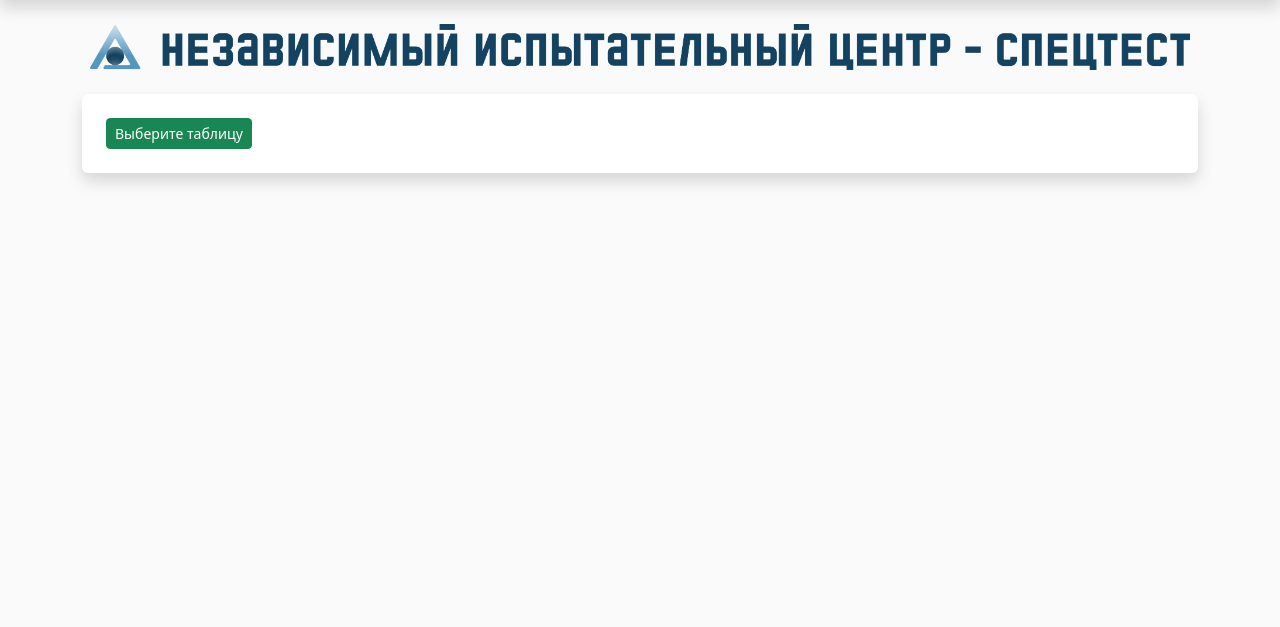
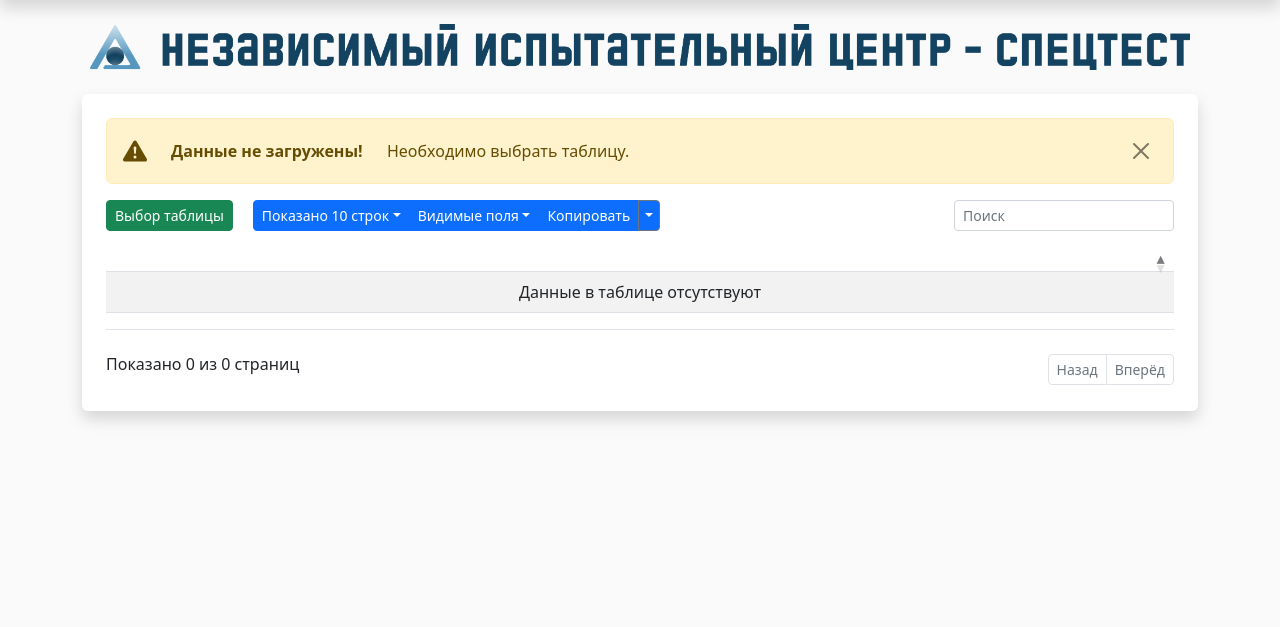
Before and after one commit to UberPipa/Project_for_VKR, a Django app: template RSO_stall_info/main/templates/main/doc_base.html in a window 1280 px wide. Shown: the part 97-724 px from the top of the page. Run offline with Django 4.2, Linux system fonts and the light colour scheme; the template is opened without the code that fills it, so the values that code supplies are empty; some libraries are stand-ins or nearby versions.

Commit message:
Добавил уведомления

```diff
--- a/RSO_stall_info/main/static/main/js/table.js
+++ b/RSO_stall_info/main/static/main/js/table.js
@@ -9,11 +9,6 @@
                 extend: 'copy',
                 split: [ 'pdf', 'excel', 'print'],
             },
-//            {
-//            extend: 'spacer',
-//            style: 'bar'
-//            },
-
         ],
         select: true,
         autoFill: true,
--- a/RSO_stall_info/main/templates/main/doc_base.html
+++ b/RSO_stall_info/main/templates/main/doc_base.html
@@ -3,11 +3,32 @@
 {% block title %} База данных {% endblock %}
 
 {% block content %}
+<!--Уведомление-->
+                <svg xmlns="http://www.w3.org/2000/svg" style="display: none;">
+                  <symbol id="check-circle-fill" fill="currentColor" viewBox="0 0 16 16">
+                    <path d="M16 8A8 8 0 1 1 0 8a8 8 0 0 1 16 0zm-3.97-3.03a.75.75 0 0 0-1.08.022L7.477 9.417 5.384 7.323a.75.75 0 0 0-1.06 1.06L6.97 11.03a.75.75 0 0 0 1.079-.02l3.992-4.99a.75.75 0 0 0-.01-1.05z"/>
+                  </symbol>
+                  <symbol id="info-fill" fill="currentColor" viewBox="0 0 16 16">
+                    <path d="M8 16A8 8 0 1 0 8 0a8 8 0 0 0 0 16zm.93-9.412-1 4.705c-.07.34.029.533.304.533.194 0 .487-.07.686-.246l-.088.416c-.287.346-.92.598-1.465.598-.703 0-1.002-.422-.808-1.319l.738-3.468c.064-.293.006-.399-.287-.47l-.451-.081.082-.381 2.29-.287zM8 5.5a1 1 0 1 1 0-2 1 1 0 0 1 0 2z"/>
+                  </symbol>
+                  <symbol id="exclamation-triangle-fill" fill="currentColor" viewBox="0 0 16 16">
+                    <path d="M8.982 1.566a1.13 1.13 0 0 0-1.96 0L.165 13.233c-.457.778.091 1.767.98 1.767h13.713c.889 0 1.438-.99.98-1.767L8.982 1.566zM8 5c.535 0 .954.462.9.995l-.35 3.507a.552.552 0 0 1-1.1 0L7.1 5.995A.905.905 0 0 1 8 5zm.002 6a1 1 0 1 1 0 2 1 1 0 0 1 0-2z"/>
+                  </symbol>
+                </svg>
 
-                <button class="btn btn-sm btn-success" type="button" data-bs-toggle="offcanvas" data-bs-target="#offcanvasWithBothOptions">Выберите таблицу</button>
+                <div class="alert alert-warning d-flex mb-3 align-items-center fade show" role="alert">
+                  <svg class="bi flex-shrink-0 me-4" width="24" height="24" role="img" aria-label="Warning:"><use xlink:href="#exclamation-triangle-fill"/></svg>
+                  <div lass="p-2">
+                    <strong>Данные не загружены!</strong> &emsp; Необходимо выбрать таблицу.
+                  </div>
+                  <button type="button" class="btn-close ms-auto p-2" data-bs-dismiss="alert" aria-label="Закрыть"></button>
+                </div>
+
+<!--Уведомление-->
+                <button class="btn btn-sm btn-success" type="button" data-bs-toggle="offcanvas" data-bs-target="#offcanvasWithBothOptions" style="float:left;margin-right:20px;position:relative;z-index:99;">Выбор таблицы</button>
                 <div class="offcanvas offcanvas-end" data-bs-scroll="true" tabindex="-1" id="offcanvasWithBothOptions">
                   <div class="offcanvas-header">
-                    <h5 class="offcanvas-title" id="offcanvasWithBothOptionsLabel">Фон с прокруткой</h5>
+                    <h5 class="offcanvas-title" id="offcanvasWithBothOptionsLabel">Выберите нужную таблицу</h5>
                     <button type="button" class="btn-close" data-bs-dismiss="offcanvas"></button>
                   </div>
                   <div class="offcanvas-body">
@@ -22,5 +43,19 @@
                     </div>
                   </div>
                 </div>
-
+<!--Шапка и футер таблицы-->
+        <table id="example" class="table table-striped table-hover" style="width:100%">
+        <thead>
+            <tr>
+              <th scope="col"></th>
+            </tr>
+        </thead>
+        <tbody>
+        </tbody>
+        <tfoot>
+            <tr>
+              <th scope="col"></th>
+            </tr>
+        </tfoot>
+    </table>
 {% endblock %}
```
Also changed, not shown: RSO_stall_info/main/templates/main/table_1.html (+23 -1 lines).
